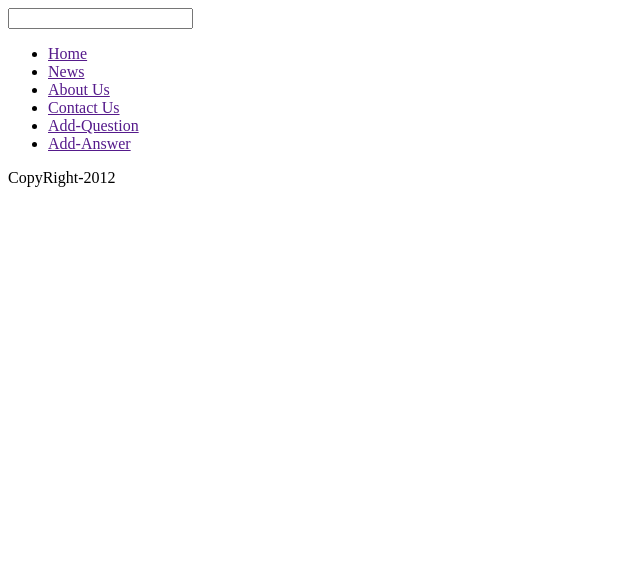
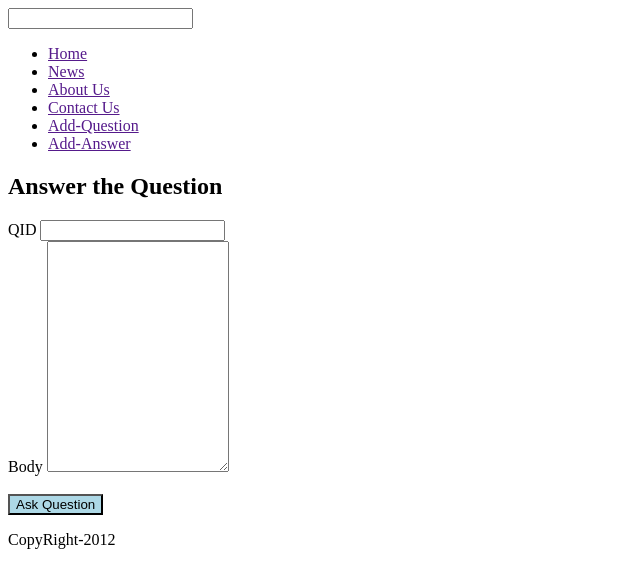
Before and after one commit to jonassanoj/dbpro, a PHP site: template CI/application/views/pages/addanswer.php in a window 1280 px wide. Shown: the top 588 px of the page, without its empty margins (0-640 px from the left). Run offline with PHP 8.4, Linux system fonts and the light colour scheme; the template is opened without the code that fills it: most values are stand-ins (such as "Sample title", 1, 10 or a date in 2020); data that the repository does not hold is empty.

Commit message:
add answer for a question.

```diff
--- a/CI/application/views/pages/addanswer.php
+++ b/CI/application/views/pages/addanswer.php
@@ -0,0 +1,18 @@
+<h2>Answer the Question</h2>
+
+<?php echo validation_errors(); ?>
+
+<?php echo form_open('index.php/view/createAnswer') ?>
+
+	<label for="questionID">QID</label>
+	<input type="input" name="questionID" /><br />
+
+
+
+	<label for="body">Body</label>
+	<textarea name="body" column=40 rows=15></textarea><br />
+
+	<br />
+	<input style="background-color:lightblue" type="submit" name="submit" value="Ask Question" />
+
+</form>
--- a/CI/application/views/pagination/paginate_question.php
+++ b/CI/application/views/pagination/paginate_question.php
@@ -5,6 +5,9 @@
     <i>
     [
    	<?php echo anchor("index.php/view/viewAnswer/{$q['questionID']}",'Show answers')?>
+
+
+
     ]
     </i>
     </p>
--- a/CI/application/views/templates/header.php
+++ b/CI/application/views/templates/header.php
@@ -16,12 +16,12 @@
 </form>
 <div class="HorizLinks">
 <ul>
-<li><a href="<?php echo base_url('index.php/pages/view/home'); ?>">Home</a></li>
+<li><a href="<?php echo base_url('index.php/view/recentQuestions'); ?>">Home</a></li>
 <li><a href="<?php echo base_url('index.php/pages/view/news'); ?>">News</a></li>
 <li><a href="<?php echo base_url('index.php/pages/view/about'); ?>">About Us</a></li>
 <li><a href="<?php echo base_url('index.php/pages/view/contact'); ?>">Contact Us</a></li>
 <li><a href="<?php echo base_url('index.php/view/createQuestion'); ?>">Add-Question</a></li>
-<li><a href="<?php echo base_url('index.php/pages/view/addanswer'); ?>">Add-Answer</a></li>
+<li><a href="<?php echo base_url('index.php/view/createAnswer'); ?>">Add-Answer</a></li>
 </ul>
 </div>
 </div>
```
Also changed, not shown: CI/application/controllers/view.php (+21 -1 lines), CI/application/models/answer_model.php (+18 -0 lines).
